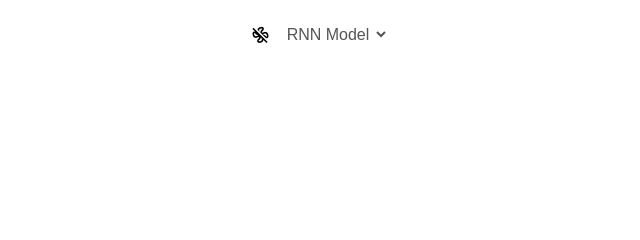
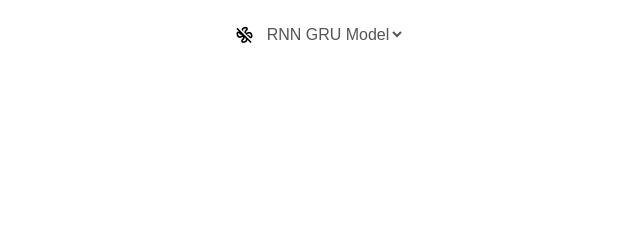
Before and after one commit to Sagnikkroy/RNN_AutoComplete, a plain HTML site: page index.html in a window 1280 px wide. Shown: the top 240 px of the page, 391-1031 px from the left. Drawn offline with nearby package versions, Linux system fonts and the light colour scheme.

Commit message:
Update index.html

```diff
--- a/index.html
+++ b/index.html
@@ -404,7 +404,7 @@
         <div class="model-selector-wrapper">
             <span class="api-status-icon material-symbols-outlined" id="apiStatusIcon">toys_fan</span>
             <select id="modelSelector" onchange="onModelChange()">
-                <option value="rnn">RNN Model</option>
+                <option value="rnn">RNN GRU Model</option>
                 <option value="lstm">LSTM Model</option>
             </select>
         </div>
```
